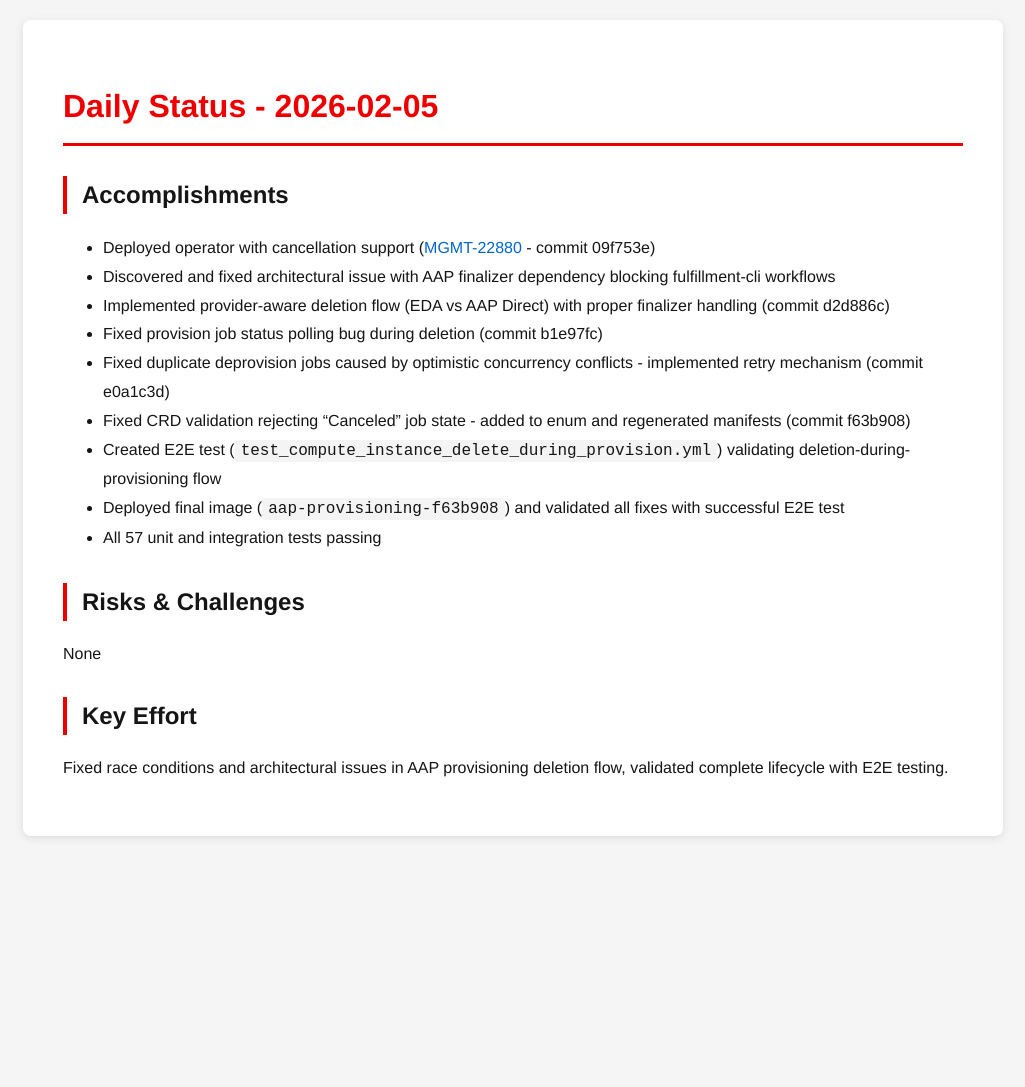
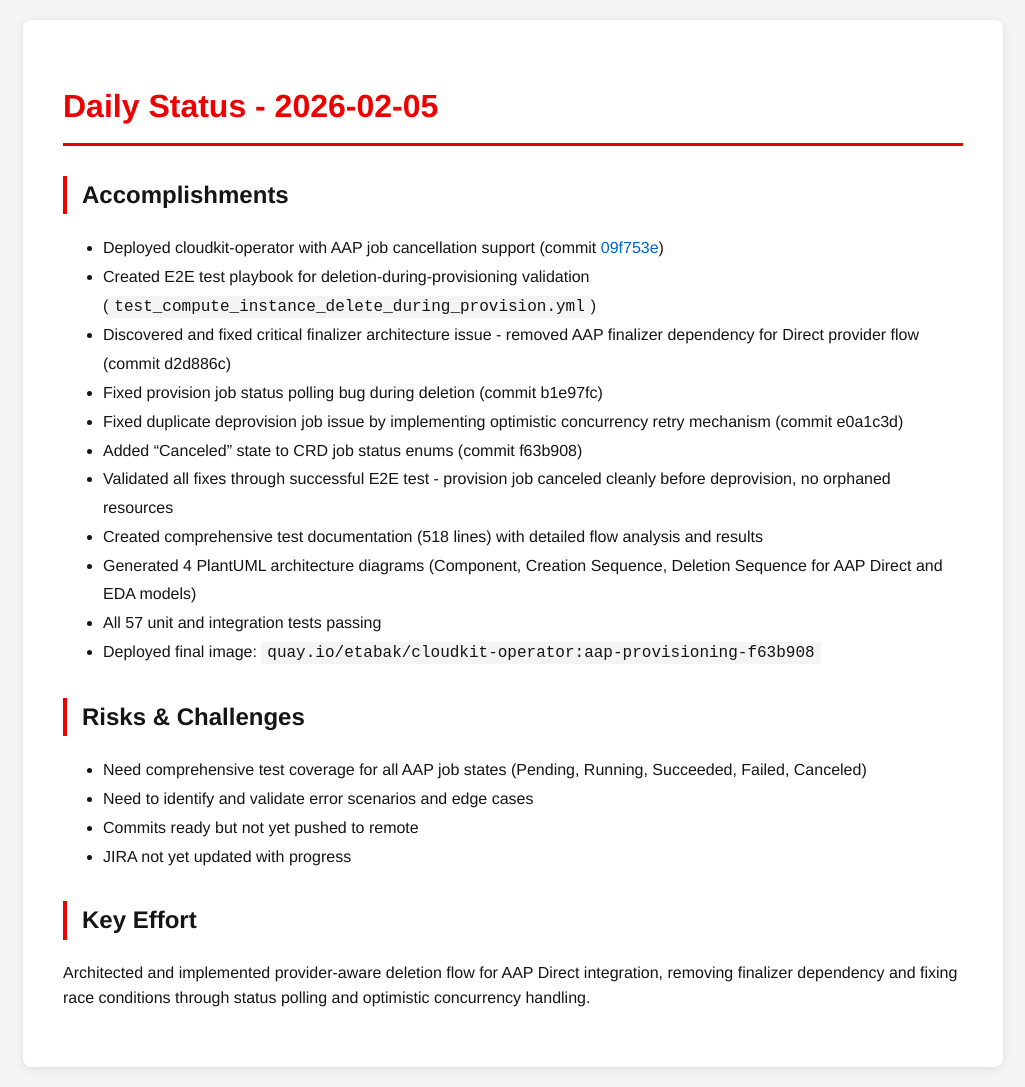
Before and after one commit to tzvatot/daily-status, a Jekyll site: the page built from 2026-02-05.md, in a window 1280 px wide. Shown: the whole page, without its empty margins (127-1152 px from the left). Built offline with Jekyll 4.4.1, drawn with Linux system fonts in a browser that asks for light colours; before the commit the page ends 900 px from its top, so only the background shows below that.

Commit message:
Daily status update - 2026-02-05

```diff
--- a/2026-02-05.md
+++ b/2026-02-05.md
@@ -7,18 +7,23 @@
 # Daily Status - 2026-02-05
 
 ## Accomplishments
-- Deployed operator with cancellation support ([MGMT-22880](https://issues.redhat.com/browse/MGMT-22880) - commit 09f753e)
-- Discovered and fixed architectural issue with AAP finalizer dependency blocking fulfillment-cli workflows
-- Implemented provider-aware deletion flow (EDA vs AAP Direct) with proper finalizer handling (commit d2d886c)
+- Deployed cloudkit-operator with AAP job cancellation support (commit [09f753e](https://issues.redhat.com/browse/MGMT-22880))
+- Created E2E test playbook for deletion-during-provisioning validation (`test_compute_instance_delete_during_provision.yml`)
+- Discovered and fixed critical finalizer architecture issue - removed AAP finalizer dependency for Direct provider flow (commit d2d886c)
 - Fixed provision job status polling bug during deletion (commit b1e97fc)
-- Fixed duplicate deprovision jobs caused by optimistic concurrency conflicts - implemented retry mechanism (commit e0a1c3d)
-- Fixed CRD validation rejecting "Canceled" job state - added to enum and regenerated manifests (commit f63b908)
-- Created E2E test (`test_compute_instance_delete_during_provision.yml`) validating deletion-during-provisioning flow
-- Deployed final image (`aap-provisioning-f63b908`) and validated all fixes with successful E2E test
+- Fixed duplicate deprovision job issue by implementing optimistic concurrency retry mechanism (commit e0a1c3d)
+- Added "Canceled" state to CRD job status enums (commit f63b908)
+- Validated all fixes through successful E2E test - provision job canceled cleanly before deprovision, no orphaned resources
+- Created comprehensive test documentation (518 lines) with detailed flow analysis and results
+- Generated 4 PlantUML architecture diagrams (Component, Creation Sequence, Deletion Sequence for AAP Direct and EDA models)
 - All 57 unit and integration tests passing
+- Deployed final image: `quay.io/etabak/cloudkit-operator:aap-provisioning-f63b908`
 
 ## Risks & Challenges
-None
+- Need comprehensive test coverage for all AAP job states (Pending, Running, Succeeded, Failed, Canceled)
+- Need to identify and validate error scenarios and edge cases
+- Commits ready but not yet pushed to remote
+- JIRA not yet updated with progress
 
 ## Key Effort
-Fixed race conditions and architectural issues in AAP provisioning deletion flow, validated complete lifecycle with E2E testing.
+Architected and implemented provider-aware deletion flow for AAP Direct integration, removing finalizer dependency and fixing race conditions through status polling and optimistic concurrency handling.
```
